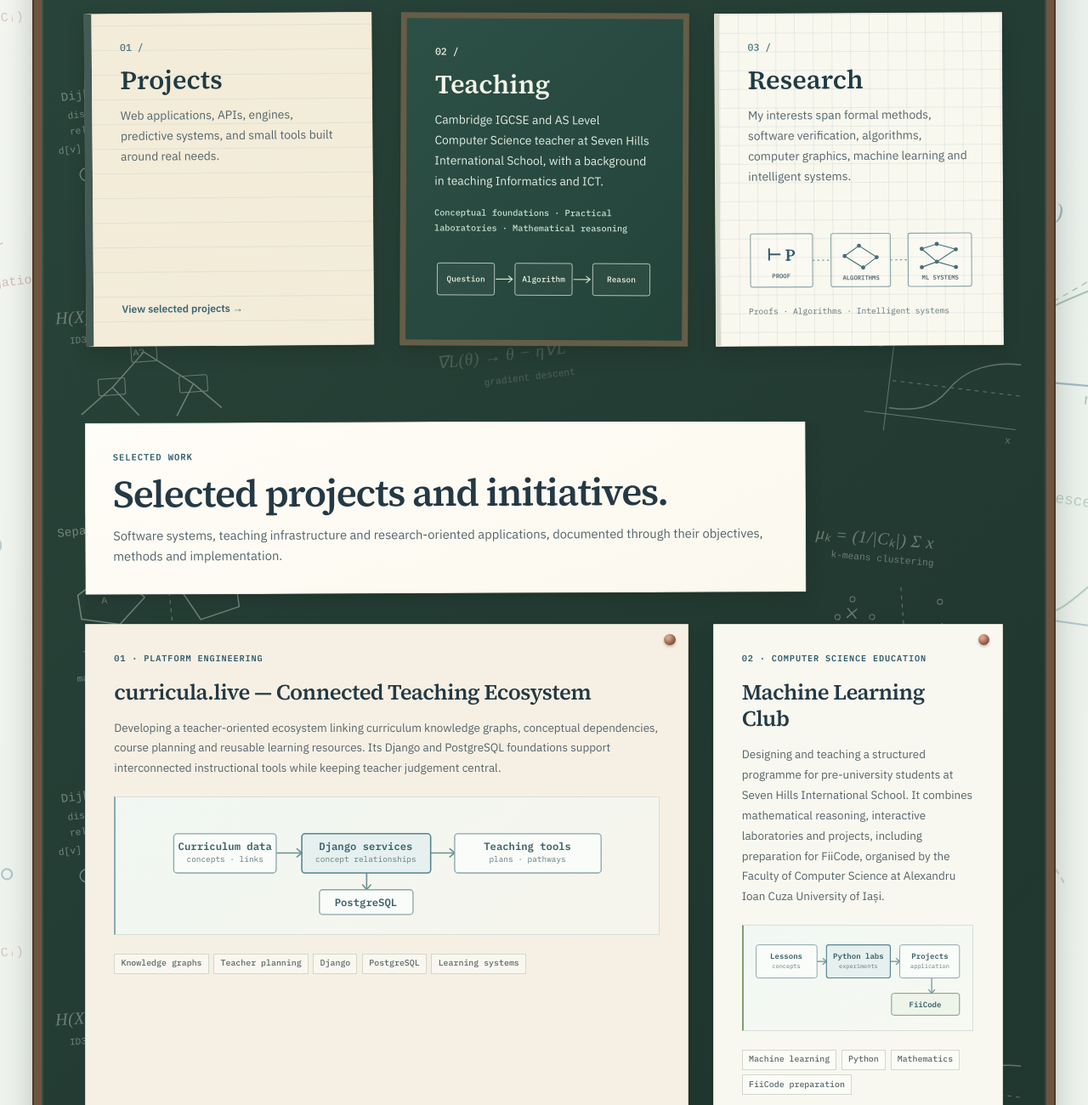
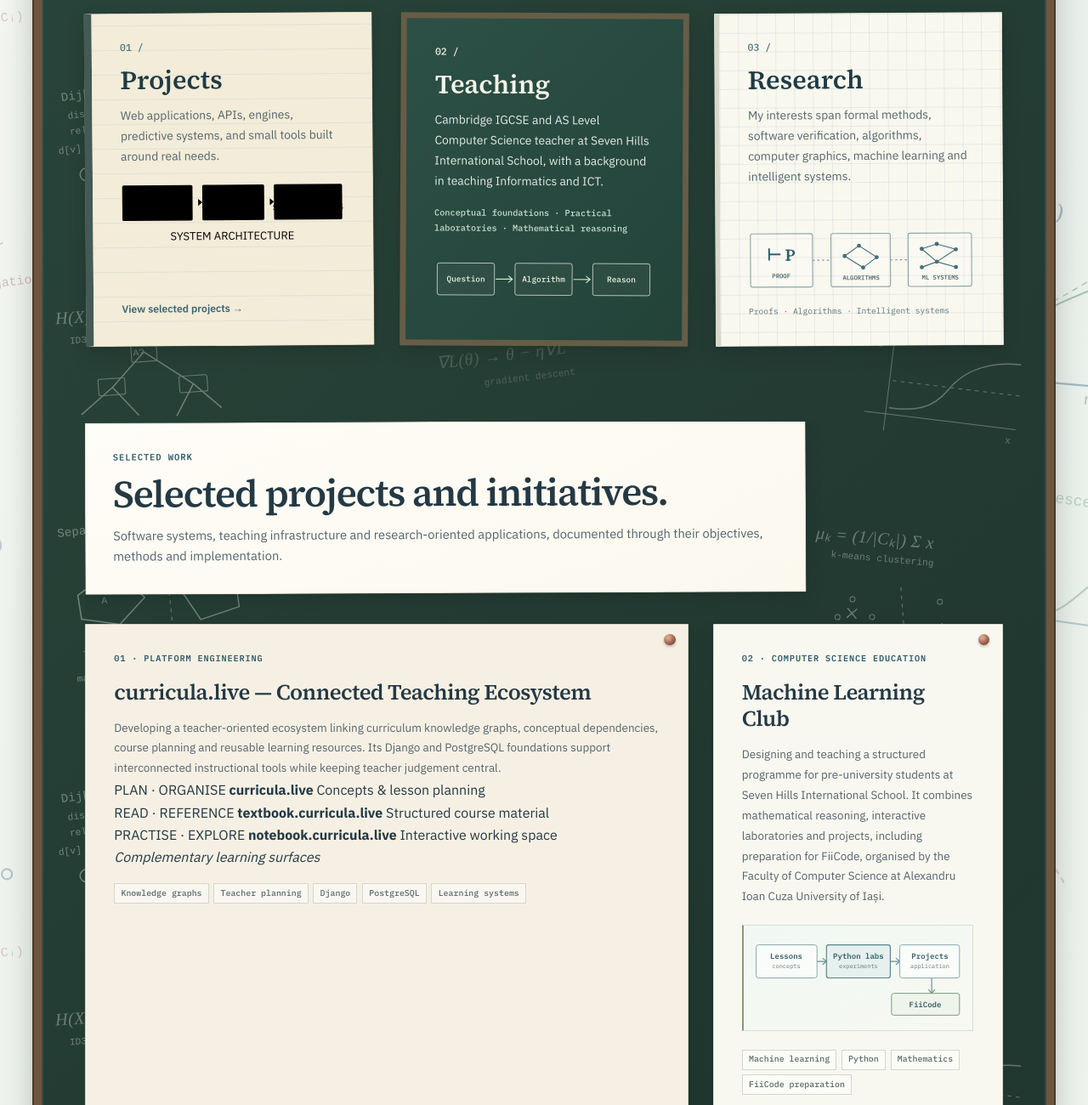
Before and after one commit to dragosandreibobu/dragosandreibobu.github.io, a plain HTML site: page index.html in a window 1280 px wide. Shown: the part 933-2233 px from the top of the page at 85% size. Drawn offline with Linux system fonts and the light colour scheme.

Commit message:
Explain curricula.live three-surface architecture and illustrate Projects notebook

```diff
--- a/index.html
+++ b/index.html
@@ -115,6 +115,26 @@
         <span class="object-icon" aria-hidden="true">01 /</span>
         <h2>Projects</h2>
         <p>Web applications, APIs, engines, predictive systems, and small tools built around real needs.</p>
+        <svg class="project-pillar-diagram" viewBox="0 0 320 112" role="img" aria-label="Three architectural layers connected through an interface, services, and data flow">
+          <path class="system-links" d="M103 51 H117 M206 51 H220 M111 46 L117 51 L111 56 M214 46 L220 51 L214 56"/>
+          <g class="system-module system-interface">
+            <rect x="2" y="26" width="101" height="51" rx="2"/>
+            <text class="system-title" x="52" y="47" text-anchor="middle">Interface</text>
+            <text class="system-detail" x="52" y="63" text-anchor="middle">presentation</text>
+          </g>
+          <g class="system-module system-services">
+            <rect x="117" y="26" width="89" height="51" rx="2"/>
+            <text class="system-title" x="161" y="47" text-anchor="middle">Services</text>
+            <text class="system-detail" x="161" y="63" text-anchor="middle">logic · APIs</text>
+          </g>
+          <g class="system-module system-data">
+            <rect x="220" y="26" width="98" height="51" rx="2"/>
+            <text class="system-title" x="269" y="47" text-anchor="middle">Data</text>
+            <text class="system-detail" x="269" y="63" text-anchor="middle">state · models</text>
+          </g>
+          <path class="system-foundation" d="M50 88 H270 M50 83 V93 M270 83 V93"/>
+          <text class="system-caption" x="160" y="105" text-anchor="middle">SYSTEM ARCHITECTURE</text>
+        </svg>
         <span class="object-link">View selected projects →</span>
       </a>
 
@@ -177,15 +197,25 @@
           <p class="project-number">01 · Platform engineering</p>
           <h3><a class="card-cover-link" href="https://curricula.live" target="_blank" rel="noreferrer">curricula.live — Connected Teaching Ecosystem</a></h3>
           <p>Developing a teacher-oriented ecosystem linking <span class="keyword keyword-system">curriculum knowledge graphs</span>, conceptual dependencies, <span class="keyword keyword-system">course planning</span> and <span class="keyword keyword-system">reusable learning resources</span>. Its Django and PostgreSQL foundations support interconnected instructional tools while keeping teacher judgement central.</p>
-          <div class="project-architecture">
-            <svg class="architecture-svg architecture-curricula" viewBox="0 0 554 154" role="img" aria-label="Conceptual curricula.live architecture: curriculum information is organized by Django services, stored in PostgreSQL, and used by teaching tools.">
-
-              <g class="arch-flow"><path d="M138 61 H170 M331 61 H361 M251 82 V107"/><path d="M164 56 L170 61 L164 66 M355 56 L361 61 L355 66 M246 101 L251 107 L256 101"/></g>
-              <g class="arch-node"><rect x="10" y="37" width="128" height="49" rx="4"/><text x="74" y="57" text-anchor="middle">Curriculum data</text><text class="arch-small" x="74" y="72" text-anchor="middle">concepts · links</text></g>
-              <g class="arch-node arch-core"><rect x="170" y="37" width="161" height="49" rx="4"/><text x="250" y="57" text-anchor="middle">Django services</text><text class="arch-small" x="250" y="72" text-anchor="middle">concept relationships</text></g>
-              <g class="arch-node"><rect x="361" y="37" width="183" height="49" rx="4"/><text x="452" y="57" text-anchor="middle">Teaching tools</text><text class="arch-small" x="452" y="72" text-anchor="middle">plans · pathways</text></g>
-              <g class="arch-node arch-storage"><rect x="192" y="107" width="117" height="31" rx="4"/><text x="250" y="127" text-anchor="middle">PostgreSQL</text></g>
-            </svg>
+          <div class="ecosystem-architecture" role="group" aria-label="Three complementary products: curricula.live for curriculum concepts and planning, textbook.curricula.live for structured teaching material, notebook.curricula.live for interactive working activities">
+            <div class="ecosystem-surfaces">
+              <div class="ecosystem-surface ecosystem-primary">
+                <span class="ecosystem-label">PLAN · ORGANISE</span>
+                <strong>curricula.live</strong>
+                <span class="ecosystem-role">Concepts &amp; lesson planning</span>
+              </div>
+              <div class="ecosystem-surface ecosystem-textbook">
+                <span class="ecosystem-label">READ · REFERENCE</span>
+                <strong>textbook.<wbr>curricula.live</strong>
+                <span class="ecosystem-role">Structured course material</span>
+              </div>
+              <div class="ecosystem-surface ecosystem-notebook">
+                <span class="ecosystem-label">PRACTISE · EXPLORE</span>
+                <strong>notebook.<wbr>curricula.live</strong>
+                <span class="ecosystem-role">Interactive working space</span>
+              </div>
+            </div>
+            <div class="ecosystem-rail" aria-hidden="true"><span></span><em>Complementary learning surfaces</em><span></span></div>
           </div>
           <ul class="tag-list"><li>Knowledge graphs</li><li>Teacher planning</li><li>Django</li><li>PostgreSQL</li><li>Learning systems</li></ul>
           <div class="card-links">
```
